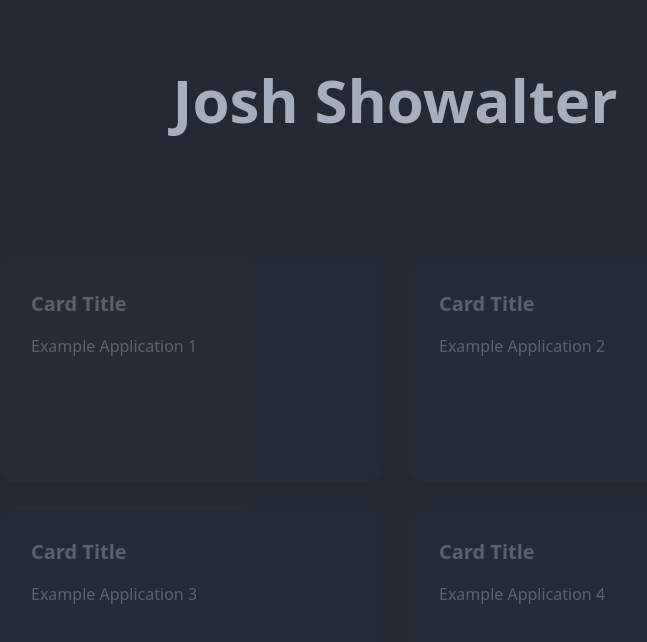
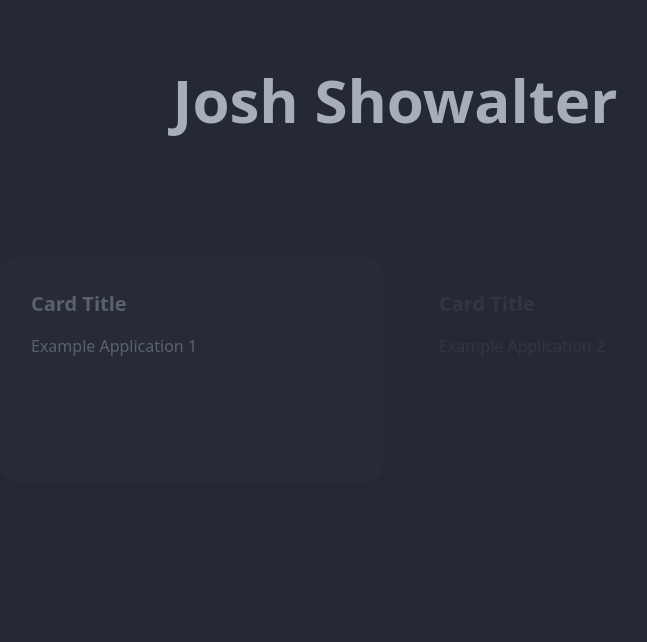
Before and after one commit to joshshowalter/portfolio, a Next.js app: page / in a window 1280 px wide. Shown: the top 642 px of the page, without its empty margins (245-892 px from the left). Built offline with nearby package versions, Linux system fonts and the light colour scheme.

Commit message:
add individual card animation

```diff
--- a/components/card.tsx
+++ b/components/card.tsx
@@ -1,6 +1,6 @@
 export default function Card({children}) {
   return (
-    <div className="w-full card h-56 bg-base-100 shadow-md transition all ease-in-out duration-300 sm:w-96 hover:shadow-xl hover:cursor-pointer hover:-translate-y-1">
+    <div className="w-full card h-56 bg-base-100 shadow-md transition all ease-in-out duration-300 sm:w-96 hover:shadow-2xl hover:cursor-pointer hover:-translate-y-1">
       <div className="card-body">
         <h2 className="card-title">Card Title</h2>
         {children}
--- a/pages/index.tsx
+++ b/pages/index.tsx
@@ -15,28 +15,35 @@ const Home: NextPage = () => {
         </h1>
       </header>
       <main className="flex flex-col flex-1 items-center justify-center px-4 text-center h-0">
-        <span className="animate-fadeCard opacity-0 grid gap-6 grid-cols-2">
+        <span className="grid gap-6 grid-cols-2">
+          <span className="animate-fadeCard1 opacity-0">
           <Card>
             <div className="flex pt-2">
               Example Application 1
             </div>
           </Card>
+          </span>
+          <span className="animate-fadeCard2 opacity-0">
           <Card>
             <div className="flex pt-2">
               Example Application 2
             </div>
           </Card>
-          <Card>
-            <div className="flex pt-2">
-              Example Application 3
-            </div>
-          </Card>
+          </span>
+          <span className="animate-fadeCard3 opacity-0">
+            <Card>
+              <div className="flex pt-2">
+                Example Application 3
+              </div>
+            </Card>
+          </span>
+          <span className="animate-fadeCard4 opacity-0">
           <Card>
             <div className="flex pt-2">
               Example Application 4
             </div>
           </Card>
-
+          </span>
         </span>
       </main>
     </div>
--- a/tailwind.config.js
+++ b/tailwind.config.js
@@ -7,7 +7,10 @@ module.exports = {
     extend: {
       animation: {
         fadeIn: 'fadeIn 3s ease-in-out forwards, moveTextUp 6s ease-in-out forwards',
-        fadeCard: 'fadeCard 1050ms ease-in-out 5s forwards'
+        fadeCard1: 'fadeCard 1050ms ease-in-out 5000ms forwards',
+        fadeCard2: 'fadeCard 1050ms ease-in-out 5250ms forwards',
+        fadeCard3: 'fadeCard 1050ms ease-in-out 5500ms forwards',
+        fadeCard4: 'fadeCard 1050ms ease-in-out 5750ms forwards',
       },
       keyframes: {
         fadeIn: {
```
